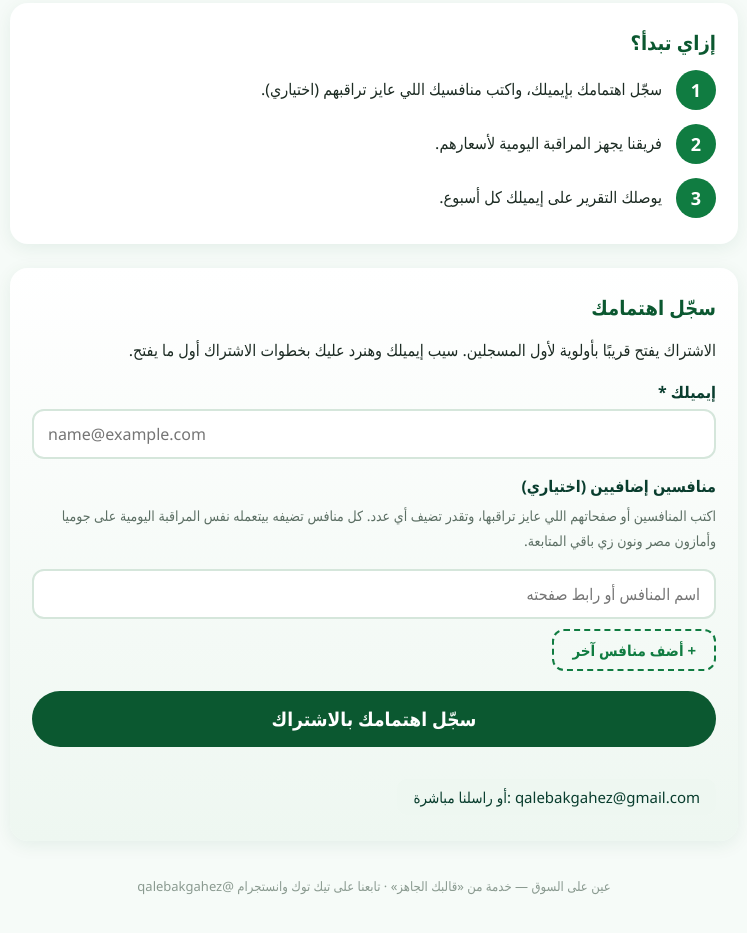
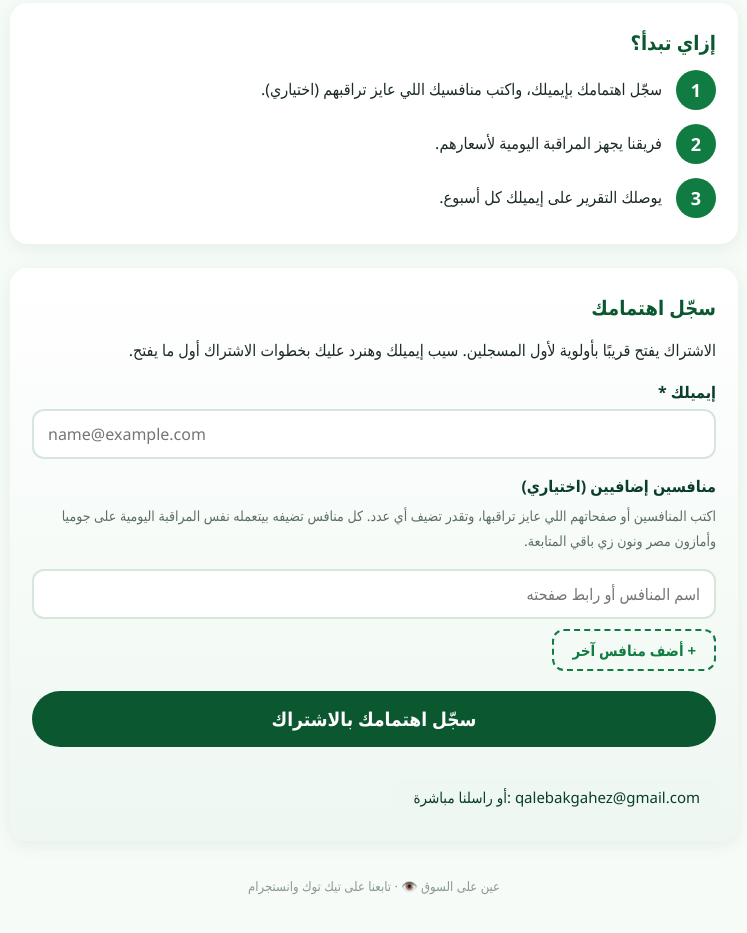
Before and after one commit to qalebakgahez/qalebakgahez.github.io, a plain HTML site: page index.html in a window 1280 px wide. Shown: the part 813-1746 px from the top of the page, without its empty margins (266-1013 px from the left). Drawn offline with nearby package versions, Linux system fonts and the light colour scheme.

Commit message:
Modify footer text in index.html
Updated footer text to include an emoji and removed redundant wording.

```diff
--- a/index.html
+++ b/index.html
@@ -90,7 +90,7 @@
   </div>
 
   <footer>
-    عين على السوق — خدمة من «قالبك الجاهز» · تابعنا على تيك توك وانستجرام @qalebakgahez
+    عين على السوق 👁️ · تابعنا على تيك توك وانستجرام
   </footer>
 </div>
 <script src="https://cdn.jsdelivr.net/npm/@supabase/supabase-js@2"></script>
```
